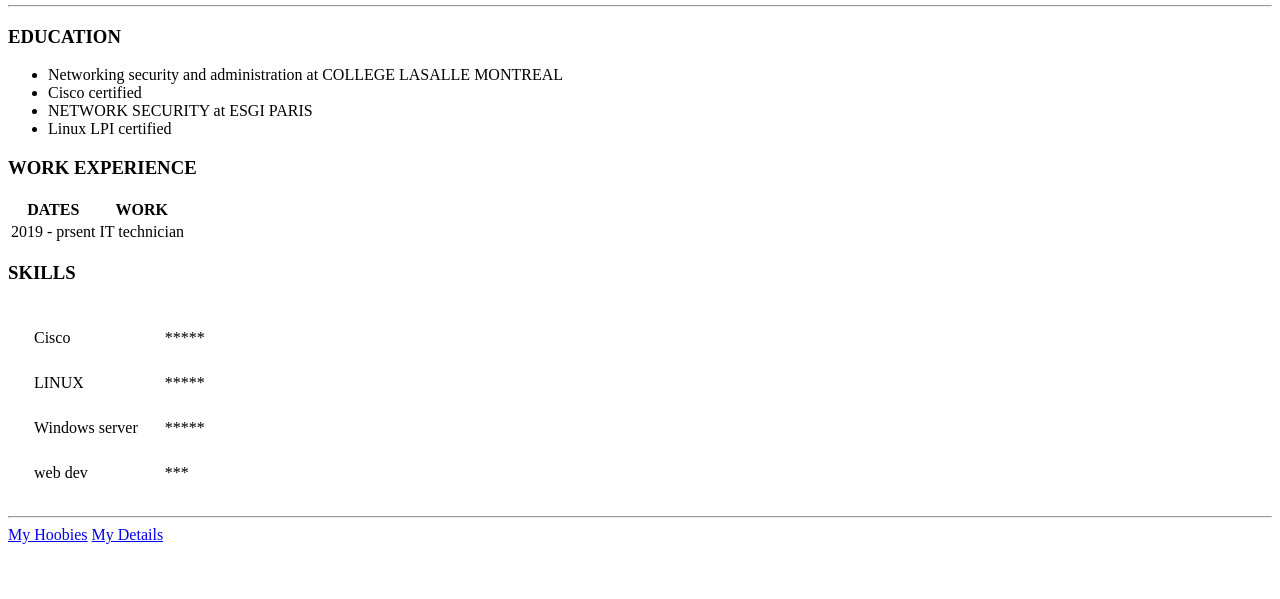
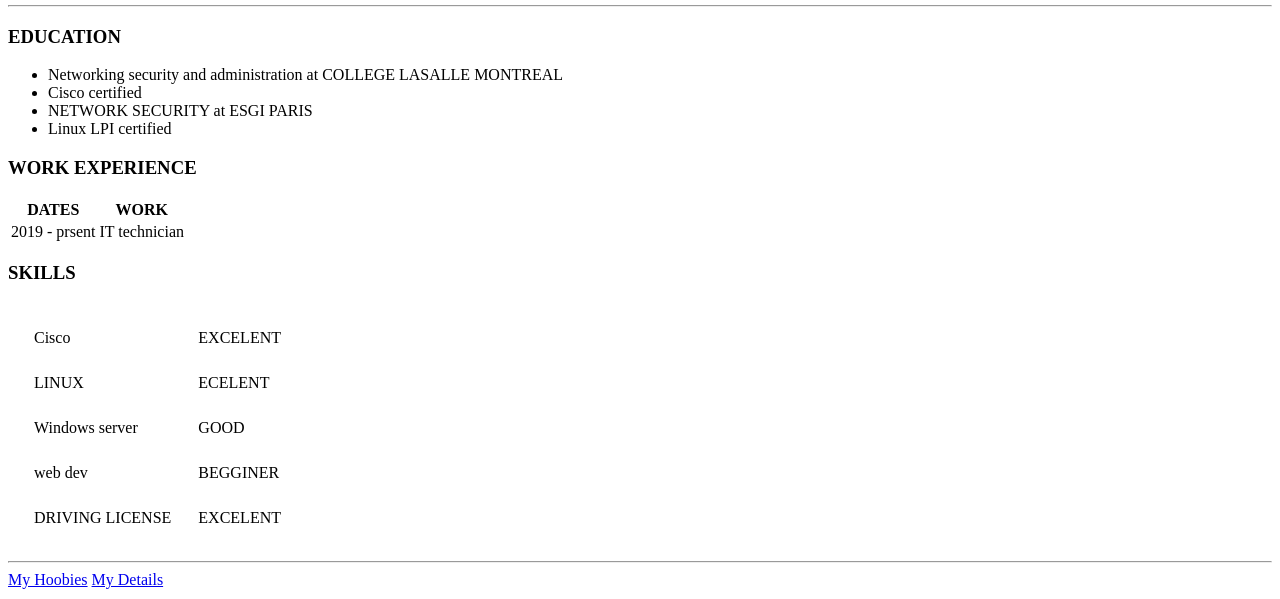
Before and after one commit to kaderam/CV-AMH, a plain HTML site: page index.html in a window 1280 px wide. Shown: the part 201-800 px from the top of the page. Drawn offline with Linux system fonts and the light colour scheme.

Commit message:
UPDATED SKILLS

```diff
--- a/index.html
+++ b/index.html
@@ -46,19 +46,23 @@
      <table cellspacing="25">
         <tr>
             <td>Cisco</td>
-            <td>*****</td>
+            <td>EXCELENT</td>
         </tr>
         <tr>
             <td>LINUX</td>
-            <td>*****</td>
+            <td>ECELENT</td>
         </tr>
         <tr>
             <td>Windows server</td>
-            <td>*****</td>
+            <td>GOOD</td>
         </tr>
         <tr>
             <td>web dev </td>
-            <td>***</td>
+            <td>BEGGINER</td>
+        </tr>
+         <tr>
+            <td>DRIVING LICENSE</td>
+            <td>EXCELENT</td>
         </tr>
 
      </table>
```
